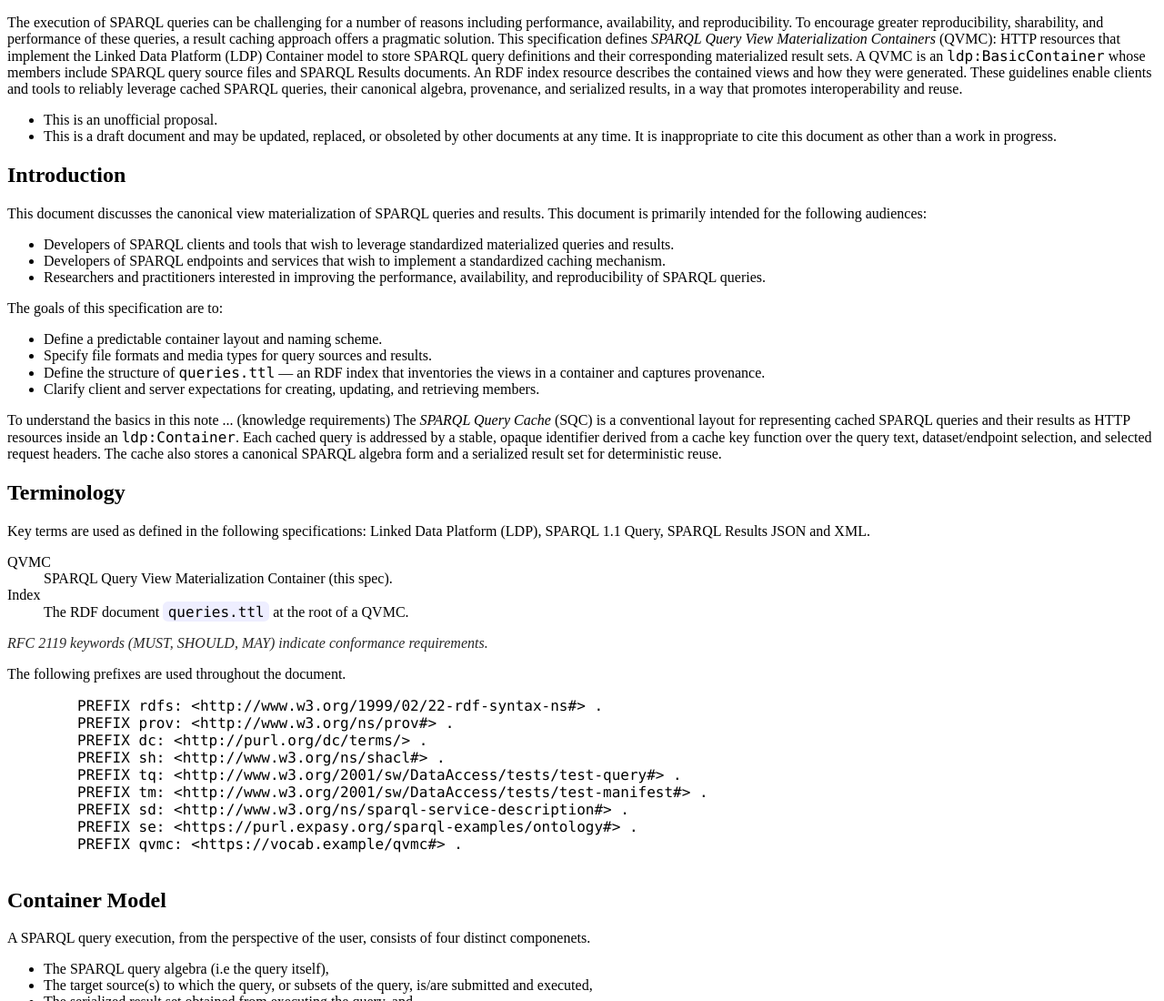
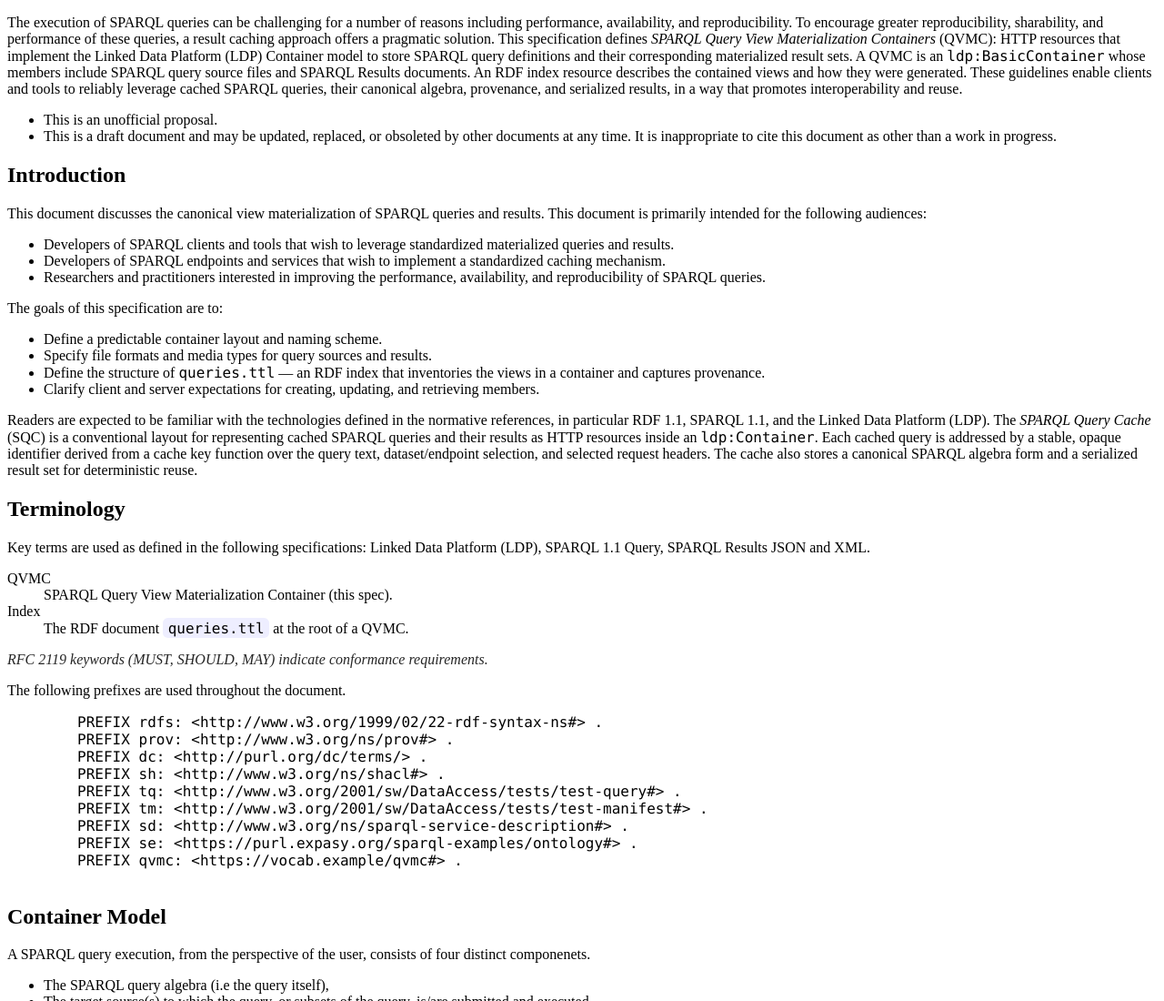
Before and after one commit to ecrum19/sparql-view-materialization-containers, a website: page index.html in a window 1280 px wide. Shown: the top 1100 px of the page at 91% size. Drawn offline with Linux system fonts and the light colour scheme.

Commit message:
updated spec

```diff
--- a/index.html
+++ b/index.html
@@ -96,7 +96,7 @@
       </p>
 
       <p>
-        To understand the basics in this note ... (knowledge requirements)
+        Readers are expected to be familiar with the technologies defined in the normative references, in particular RDF 1.1, SPARQL 1.1, and the Linked Data Platform (LDP).
 
         The <em>SPARQL Query Cache</em> (SQC) is a conventional layout for
         representing cached SPARQL queries and their results as HTTP resources
```
